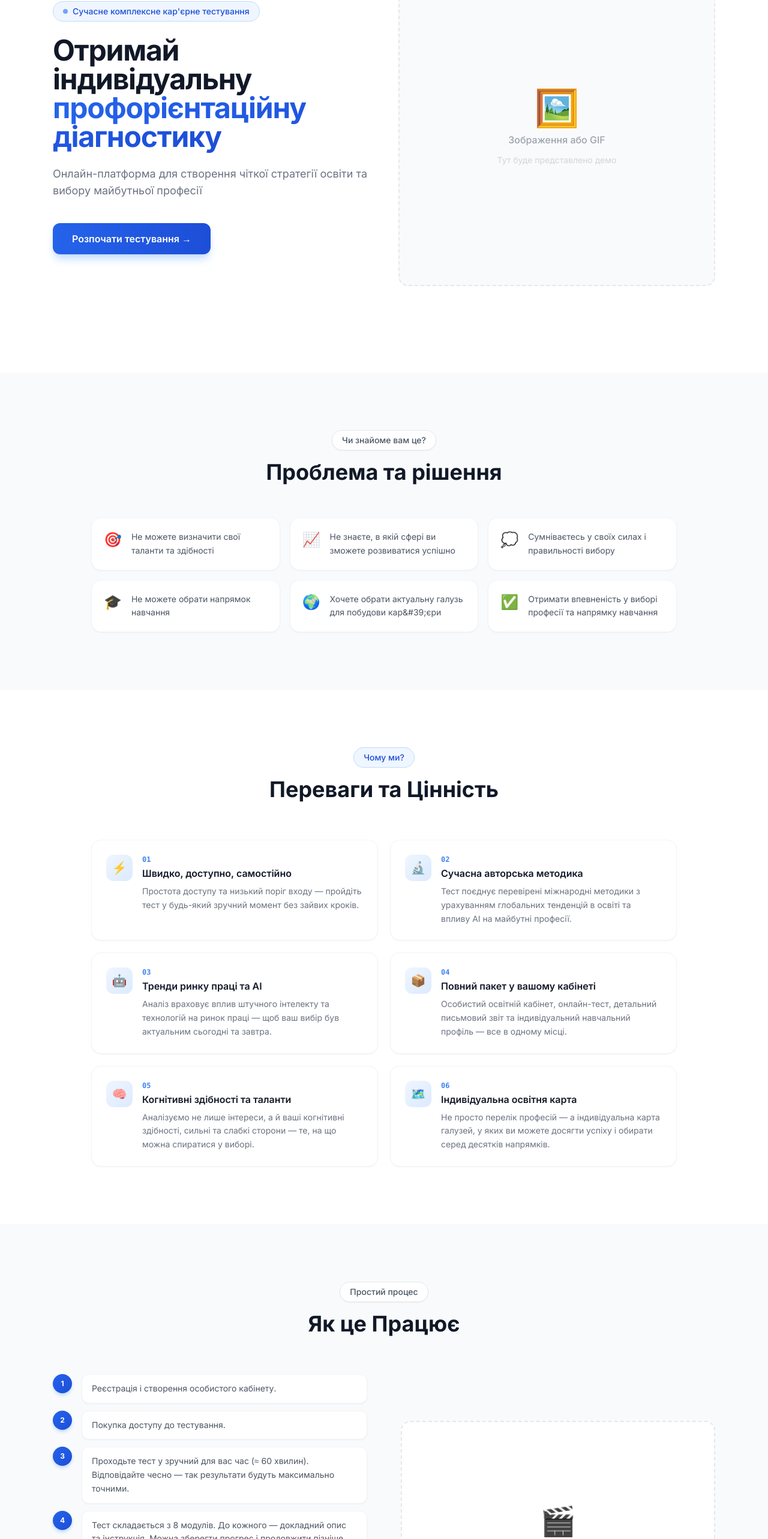
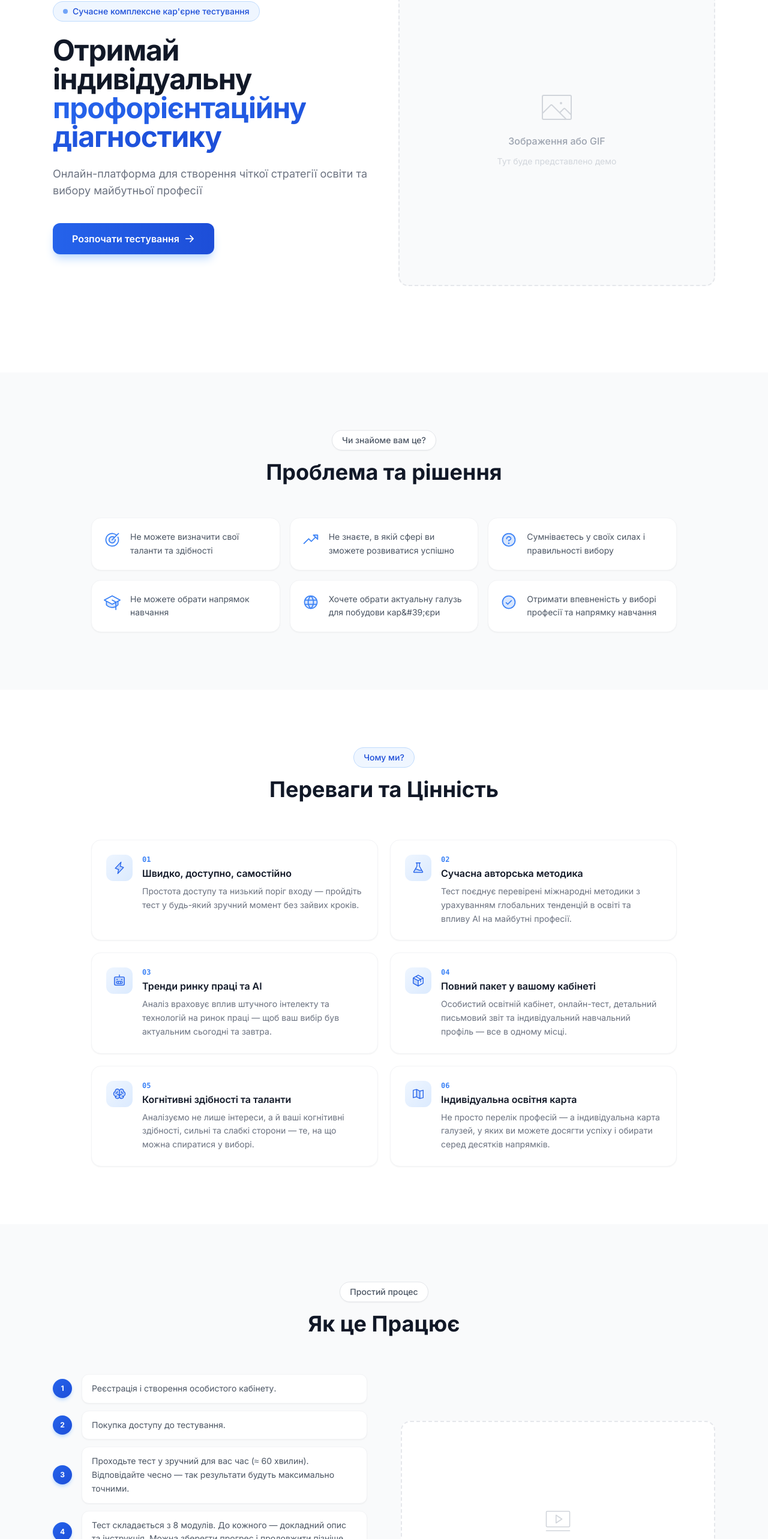
Before and after one commit to klbvct/academy, a Next.js app: page / in a window 1280 px wide. Shown: the part 203-2769 px from the top of the page at 60% size. Built offline with nearby package versions, Linux system fonts and the light colour scheme.

Commit message:
feat: replace emojis with Phosphor icons and add @phosphor-icons/react

```diff
--- a/app/page.tsx
+++ b/app/page.tsx
@@ -4,6 +4,24 @@ import { useEffect, useState } from 'react'
 import Link from 'next/link'
 import Header from '@/components/Header'
 import Footer from '@/components/Footer'
+import {
+  Target,
+  TrendUp,
+  Question,
+  GraduationCap,
+  Globe,
+  CheckCircle,
+  Lightning,
+  Flask,
+  Robot,
+  Package,
+  Brain,
+  MapTrifold,
+  Image,
+  Video,
+  ChartBar,
+  ArrowRight,
+} from '@phosphor-icons/react'
 
 function useVisible() {
   const [ids, setIds] = useState<Set<string>>(new Set())
@@ -24,42 +42,42 @@ function useVisible() {
 }
 
 const problems = [
-  { icon: '🎯', text: 'Не можете визначити свої таланти та здібності' },
-  { icon: '📈', text: 'Не знаєте, в якій сфері ви зможете розвиватися успішно' },
-  { icon: '💭', text: 'Сумніваєтесь у своїх силах і правильності вибору' },
-  { icon: '🎓', text: 'Не можете обрати напрямок навчання' },
-  { icon: '🌍', text: 'Хочете обрати актуальну галузь для побудови кар&#39;єри' },
-  { icon: '✅', text: 'Отримати впевненість у виборі професії та напрямку навчання' },
+  { icon: <Target size={28} weight="duotone" className="text-blue-500" />, text: 'Не можете визначити свої таланти та здібності' },
+  { icon: <TrendUp size={28} weight="duotone" className="text-blue-500" />, text: 'Не знаєте, в якій сфері ви зможете розвиватися успішно' },
+  { icon: <Question size={28} weight="duotone" className="text-blue-500" />, text: 'Сумніваєтесь у своїх силах і правильності вибору' },
+  { icon: <GraduationCap size={28} weight="duotone" className="text-blue-500" />, text: 'Не можете обрати напрямок навчання' },
+  { icon: <Globe size={28} weight="duotone" className="text-blue-500" />, text: 'Хочете обрати актуальну галузь для побудови кар&#39;єри' },
+  { icon: <CheckCircle size={28} weight="duotone" className="text-blue-500" />, text: 'Отримати впевненість у виборі професії та напрямку навчання' },
 ]
 
 const advantages = [
   {
-    badge: '01', icon: '⚡',
+    badge: '01', icon: <Lightning size={22} weight="duotone" className="text-blue-600" />,
     title: 'Швидко, доступно, самостійно',
     desc: 'Простота доступу та низький поріг входу — пройдіть тест у будь-який зручний момент без зайвих кроків.',
   },
   {
-    badge: '02', icon: '🔬',
+    badge: '02', icon: <Flask size={22} weight="duotone" className="text-blue-600" />,
     title: 'Сучасна авторська методика',
     desc: 'Тест поєднує перевірені міжнародні методики з урахуванням глобальних тенденцій в освіті та впливу AI на майбутні професії.',
   },
   {
-    badge: '03', icon: '🤖',
+    badge: '03', icon: <Robot size={22} weight="duotone" className="text-blue-600" />,
     title: 'Тренди ринку праці та AI',
     desc: 'Аналіз враховує вплив штучного інтелекту та технологій на ринок праці — щоб ваш вибір був актуальним сьогодні та завтра.',
   },
   {
-    badge: '04', icon: '📦',
+    badge: '04', icon: <Package size={22} weight="duotone" className="text-blue-600" />,
     title: 'Повний пакет у вашому кабінеті',
     desc: 'Особистий освітній кабінет, онлайн-тест, детальний письмовий звіт та індивідуальний навчальний профіль — все в одному місці.',
   },
   {
-    badge: '05', icon: '🧠',
+    badge: '05', icon: <Brain size={22} weight="duotone" className="text-blue-600" />,
     title: 'Когнітивні здібності та таланти',
     desc: 'Аналізуємо не лише інтереси, а й ваші когнітивні здібності, сильні та слабкі сторони — те, на що можна спиратися у виборі.',
   },
   {
-    badge: '06', icon: '🗺️',
+    badge: '06', icon: <MapTrifold size={22} weight="duotone" className="text-blue-600" />,
     title: 'Індивідуальна освітня карта',
     desc: 'Не просто перелік професій — а індивідуальна карта галузей, у яких ви можете досягти успіху і обирати серед десятків напрямків.',
   },
@@ -124,7 +142,7 @@ export default function Home() {
                   className={`flex flex-col sm:flex-row gap-4 ${cls(visible, 'h-cta')}`}>
                   <Link href="/register"
                     className="inline-flex items-center justify-center gap-2 rounded-xl bg-gradient-to-r from-blue-600 to-blue-700 px-8 py-3.5 text-base font-semibold text-white shadow-lg shadow-blue-200 hover:shadow-blue-300 hover:-translate-y-0.5 transition-all duration-200">
-                    Розпочати тестування →
+                    Розпочати тестування <ArrowRight size={18} weight="bold" />
                   </Link>
                 </div>
               </div>
@@ -133,7 +151,7 @@ export default function Home() {
               <div id="h-image" data-reveal="" style={{ transitionDelay: '360ms' }}
                 className={`${cls(visible, 'h-image')}`}>
                 <div className="rounded-2xl border-2 border-dashed border-gray-200 bg-gray-50 overflow-hidden aspect-square flex flex-col items-center justify-center gap-3 text-gray-400">
-                  <div className="text-6xl">🖼️</div>
+                  <Image size={64} weight="thin" className="text-gray-300" />
                   <p className="text-base font-medium">Зображення або GIF</p>
                   <p className="text-sm text-gray-300">Тут буде представлено демо</p>
                 </div>
@@ -159,7 +177,7 @@ export default function Home() {
               {problems.map((p, i) => (
                 <div key={i} id={`pb-${i}`} data-reveal="" style={{ transitionDelay: `${i * 70}ms` }}
                   className={`flex items-start gap-4 rounded-2xl border border-gray-100 bg-white p-5 shadow-sm hover:shadow-md hover:border-blue-100 hover:-translate-y-1 transition-all duration-300 ${cls(visible, `pb-${i}`)}`}>
-                  <span className="text-2xl flex-shrink-0">{p.icon}</span>
+                  <span className="flex-shrink-0 mt-0.5">{p.icon}</span>
                   <p className="text-sm text-gray-600 leading-relaxed">{p.text}</p>
                 </div>
               ))}
@@ -184,7 +202,7 @@ export default function Home() {
               {advantages.map((a, i) => (
                 <div key={i} id={`av-${i}`} data-reveal="" style={{ transitionDelay: `${i * 70}ms` }}
                   className={`flex items-start gap-4 rounded-2xl border border-gray-100 bg-white p-6 shadow-sm hover:shadow-md hover:border-blue-100 hover:-translate-y-1 transition-all duration-300 ${cls(visible, `av-${i}`)}`}>
-                  <div className="flex-shrink-0 h-11 w-11 rounded-xl bg-gradient-to-br from-blue-50 to-blue-100 flex items-center justify-center text-xl">
+                  <div className="flex-shrink-0 h-11 w-11 rounded-xl bg-gradient-to-br from-blue-50 to-blue-100 flex items-center justify-center">
                     {a.icon}
                   </div>
                   <div>
@@ -216,7 +234,7 @@ export default function Home() {
               <div id="hw-steps" data-reveal="" style={{ transitionDelay: '0ms' }}
                 className={`space-y-3 ${cls(visible, 'hw-steps')}`}>
                 {steps.map((s, i) => (
-                  <div key={i} className="flex items-start gap-4 group">
+                  <div key={i} className="flex items-center gap-4 group">
                     <div className="flex-shrink-0 h-8 w-8 rounded-full bg-gradient-to-br from-blue-600 to-blue-700 flex items-center justify-center text-white text-xs font-bold shadow-md shadow-blue-200 group-hover:scale-110 transition-transform">
                       {i + 1}
                     </div>
@@ -230,7 +248,7 @@ export default function Home() {
               <div id="hw-media" data-reveal="" style={{ transitionDelay: '200ms' }}
                 className={`${cls(visible, 'hw-media')}`}>
                 <div className="rounded-2xl border-2 border-dashed border-gray-200 bg-white overflow-hidden aspect-[4/3] flex flex-col items-center justify-center gap-3 text-gray-400">
-                  <div className="text-5xl">🎬</div>
+                  <Video size={52} weight="thin" className="text-gray-300" />
                   <p className="text-sm font-medium">Демо реєстрації та тестування</p>
                   <p className="text-xs text-gray-300">GIF / відео</p>
                 </div>
@@ -255,7 +273,7 @@ export default function Home() {
             <div id="rs-media" data-reveal="" style={{ transitionDelay: '200ms' }}
               className={`${cls(visible, 'rs-media')}`}>
               <div className="rounded-2xl border-2 border-dashed border-gray-200 bg-gray-50 overflow-hidden aspect-video flex flex-col items-center justify-center gap-3 text-gray-400">
-                <div className="text-6xl">📊</div>
+                <ChartBar size={64} weight="thin" className="text-gray-300" />
                 <p className="text-base font-medium">Демо звіту тестування</p>
                 <p className="text-sm text-gray-300">GIF зі звітом</p>
               </div>
@@ -282,7 +300,7 @@ export default function Home() {
               <div className="relative flex flex-col sm:flex-row gap-4 justify-center">
                 <Link href="/register"
                   className="inline-flex items-center justify-center gap-2 rounded-xl bg-white px-8 py-3.5 text-base font-semibold text-blue-700 shadow-lg hover:bg-blue-50 hover:-translate-y-0.5 transition-all duration-200">
-                  Розпочати тестування →
+                  Розпочати тестування <ArrowRight size={18} weight="bold" />
                 </Link>
               </div>
             </div>
--- a/package.json
+++ b/package.json
@@ -11,6 +11,7 @@
   },
   "dependencies": {
     "@google/generative-ai": "^0.24.1",
+    "@phosphor-icons/react": "^2.1.10",
     "@prisma/client": "^5.22.0",
     "@types/node": "^20.0.0",
     "@types/react": "^18.2.0",
```
Also changed, not shown: 1 other file (tests, documents, lock files or other folders).
